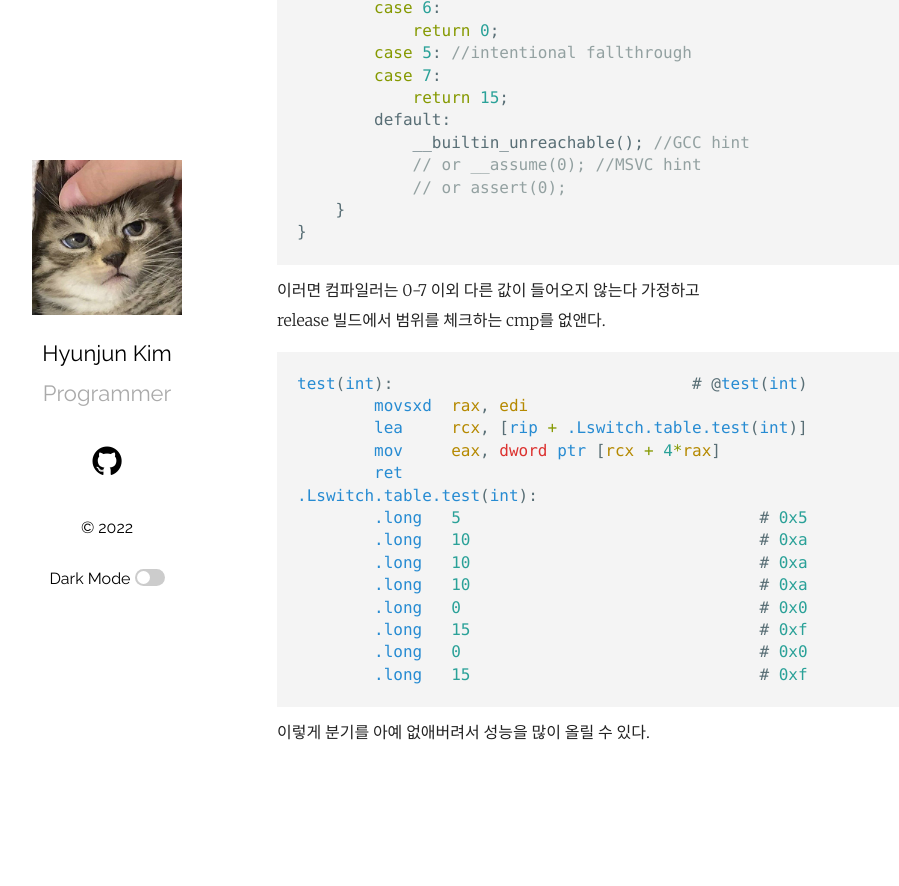
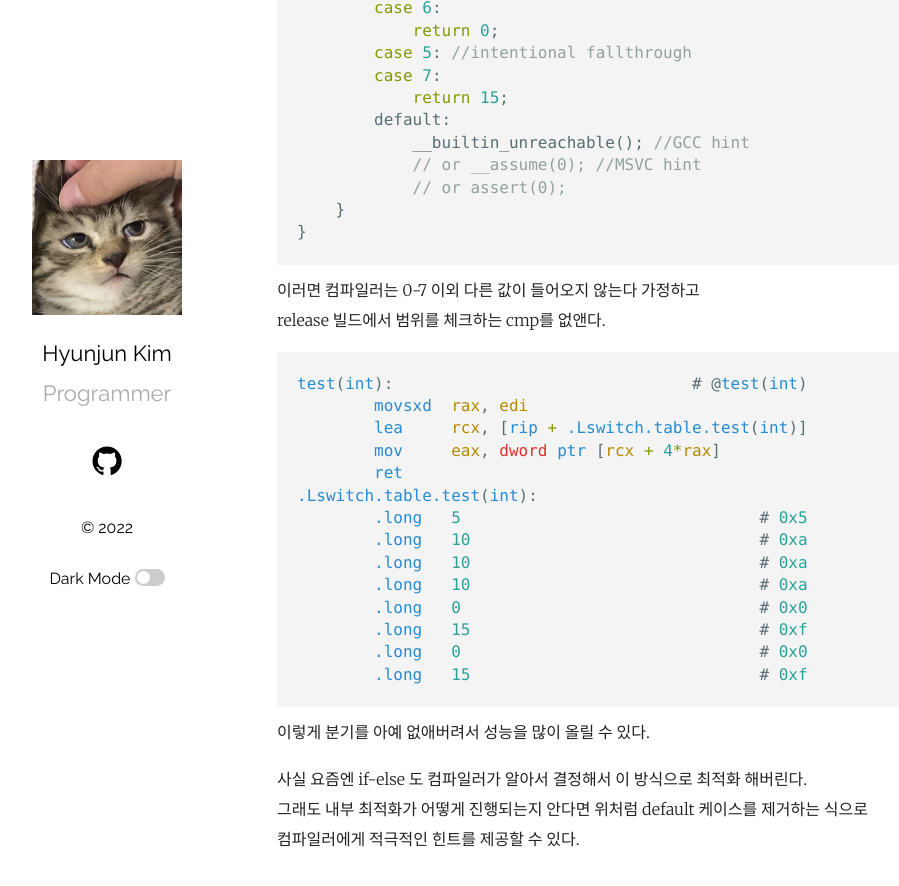
Before and after one commit to Ria9993/Ria9993.github.io, a Jekyll site: the page built from _posts/2022-09-29-diff-of-ifelse-switch.md, in a window 1280 px wide and 900 px high, scrolled down 2352 px. Shown: the top 886 px of the window, without its empty margins (78-977 px from the left). Built offline with Jekyll 4.4.1, drawn with Linux system fonts in a browser that asks for light colours; comment, search, counter and statistics services are not loaded; before the commit the page ends 3145 px from its top, so only the background shows below that; some of the changed text lies outside the part shown.

Commit message:
Update Post

````diff
--- a/_posts/2022-09-29-diff-of-ifelse-switch.md
+++ b/_posts/2022-09-29-diff-of-ifelse-switch.md
@@ -8,7 +8,7 @@ comments: true
 if-else와 switch는 뭐가 다를까?
 
 컴파일러가 발전한 지금에는 굳이 몰라도 된다고 말하긴 하지만
-언제나 컴파일러가 최적화 해준다는 보장이 없으니 알아두는게 좋다.
+언제나 컴파일러가 최적화 해준다는 보장이 없으니 알아두면 좋다.
 
 먼저, if-else는 모두가 아는 그 방식이다.
 비교하고, 점프하고, 비교하고, 점프하고.
@@ -127,3 +127,7 @@ test(int):                               # @test(int)
         .long   15                              # 0xf
 ```
 이렇게 분기를 아예 없애버려서 성능을 많이 올릴 수 있다.
+
+사실 요즘엔 if-else 도 컴파일러가 알아서 결정해서 이 방식으로 최적화 해버린다.
+그래도 내부 최적화가 어떻게 진행되는지 안다면 위처럼 default 케이스를 제거하는 식으로
+컴파일러에게 적극적인 힌트를 제공할 수 있다.
````
